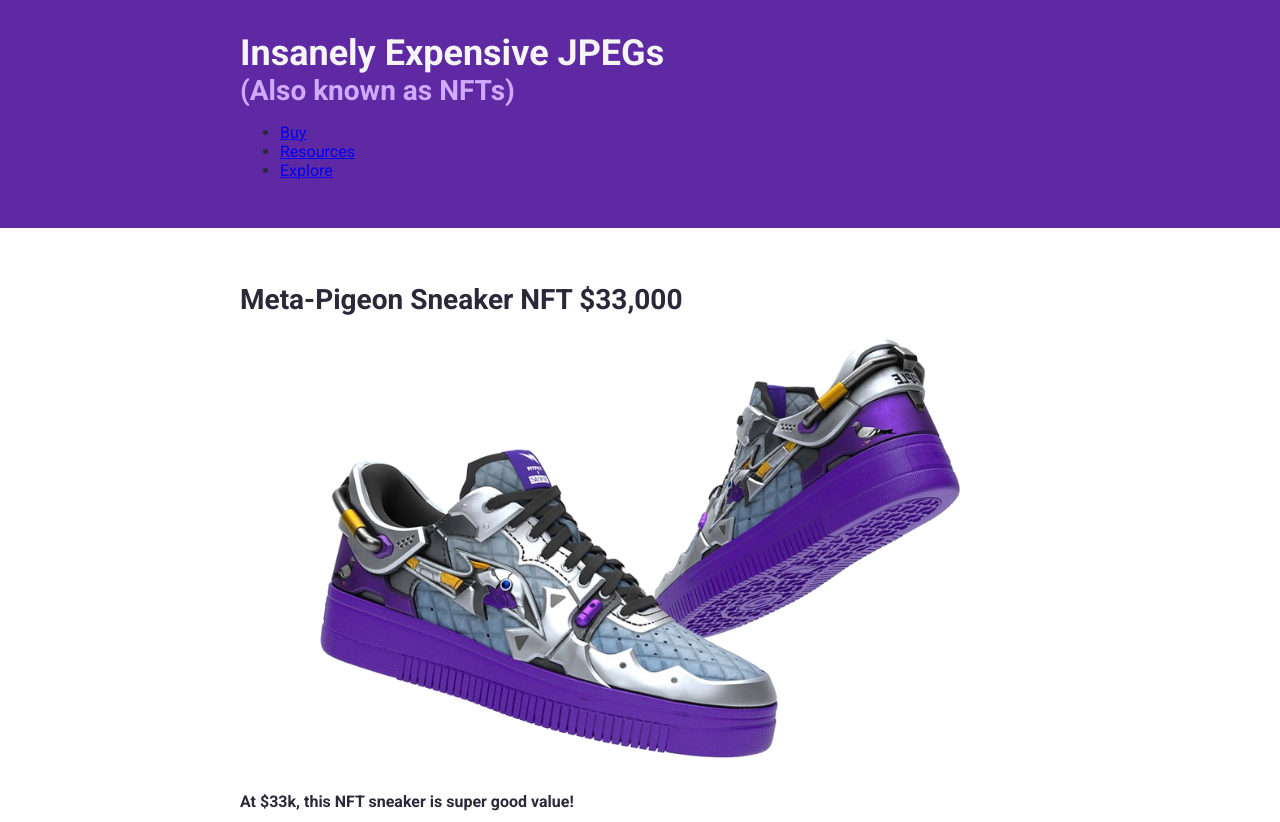
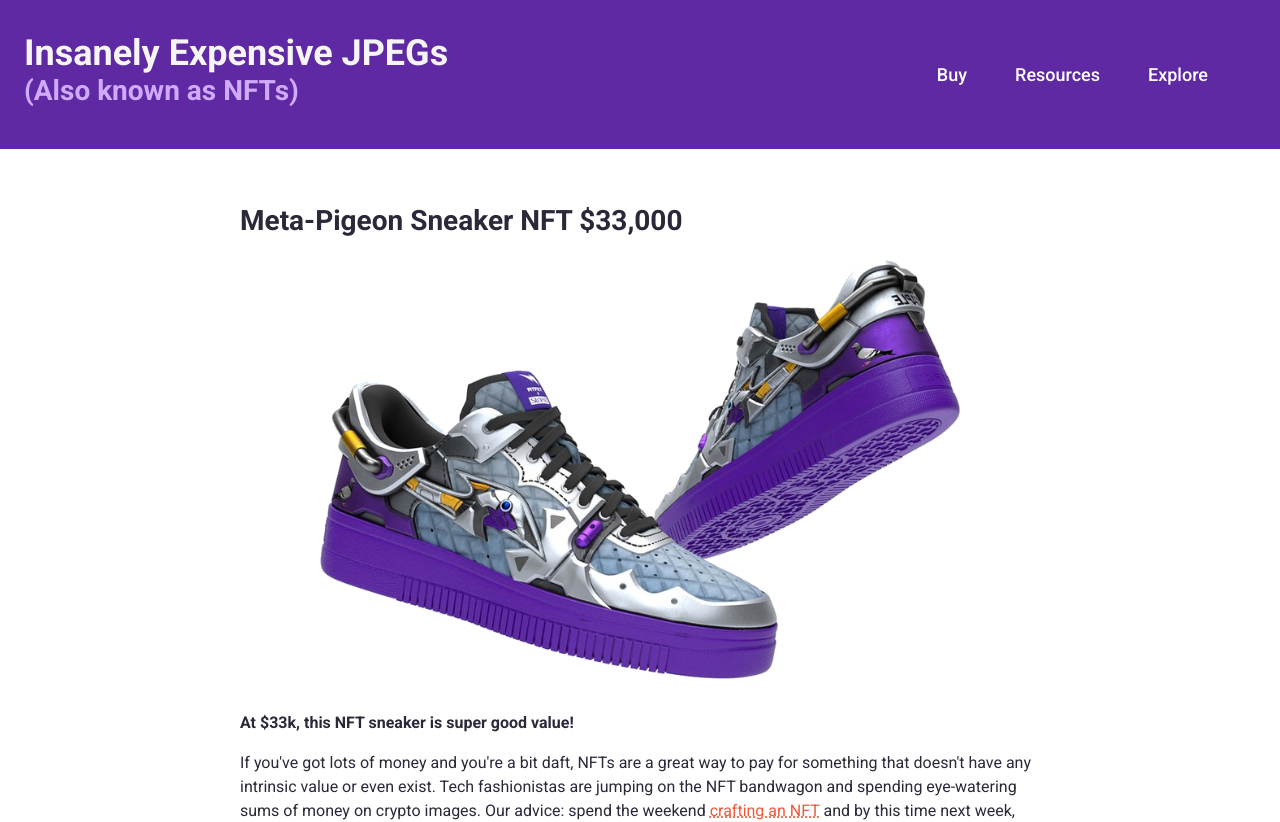
Before and after one commit to mohs-in/nftSite-v, a React (Vite) app: page / in a window 1280 px wide. Shown: the top 822 px of the page. Built offline with nearby package versions, Linux system fonts and the light colour scheme.

Commit message:
updated nav for mobile-only

```diff
--- a/src/index.scss
+++ b/src/index.scss
@@ -123,6 +123,7 @@ p {
   line-height: 150%;
 }
 
+//nav and button changes for mobile devices
 @media (max-width:480px) {
   .img-container {
     flex-direction: column;
@@ -138,4 +139,60 @@ p {
     display: block;
     text-align: center;
   }
+
+  nav a {
+    color: #fff;
+    text-decoration: none;
+  }
+
+  ul {
+    padding: 0;
+    margin: 0.5rem;
+    list-style-type: none;
+    font-size: 1.125rem;
+  }
+
+  ul li {
+    padding: 1rem 0.5rem;
+  }
+
+  li:not(:last-child) {
+    border-bottom: 1px dotted #a190b6;
+  }
 }
+
+// nav changes for non-mobile devices
+@media (min-width:480px) {
+
+  #h-ctnr {
+    width: 100%;
+    max-width: 95%;
+    display: flex;
+    margin-left: 1.5rem;
+    margin-right: 1.5rem;
+  }
+
+  nav {
+    margin-left: auto;
+  }
+
+  nav a {
+    color: #fff;
+    text-decoration: none;
+  }
+
+  ul {
+    padding: 0;
+    margin: 0.5rem;
+    list-style-type: none;
+    font-size: 1.125rem;
+    display: flex;
+    justify-content: space-around;
+  }
+
+  ul li {
+    padding: 1.5rem 1.5rem;
+    font-weight: 500;
+  }
+
+}
```
